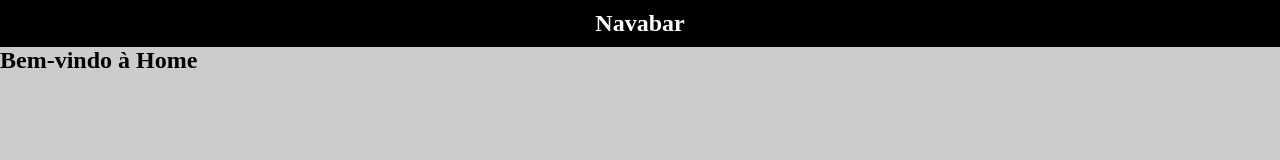
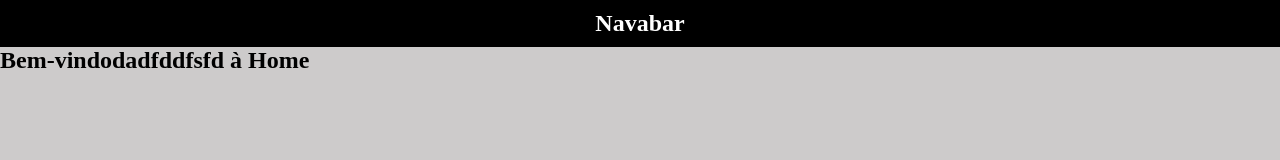
Before and after one commit to MatheusEnSR/FreelaWay, a React (Vite) app in the folder frontend/: page / in a window 1280 px wide. Shown: the top 160 px of the page. Built offline with nearby package versions, Linux system fonts and the light colour scheme.

Commit message:
Descrição do que foi alterado

```diff
--- a/frontend/src/Pages/Home/home.jsx
+++ b/frontend/src/Pages/Home/home.jsx
@@ -6,7 +6,7 @@ function Home() {
   return (
     <div>
       <Navbar />
-      <h2>Bem-vindo à Home</h2>
+      <h2>Bem-vindodadfddfsfd à Home</h2>
     </div>
   );
 }
```
